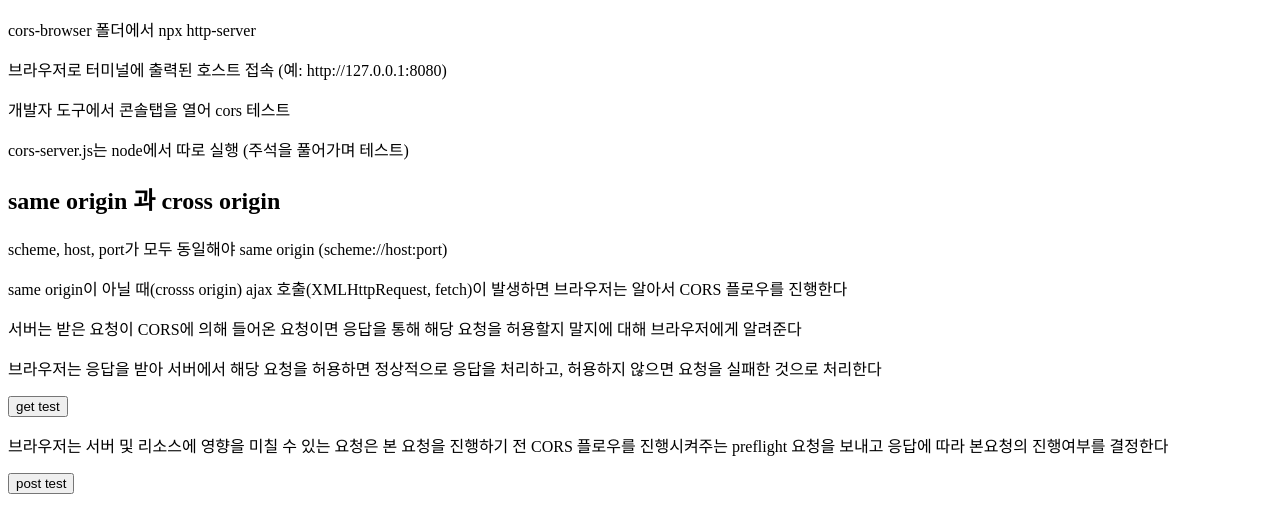
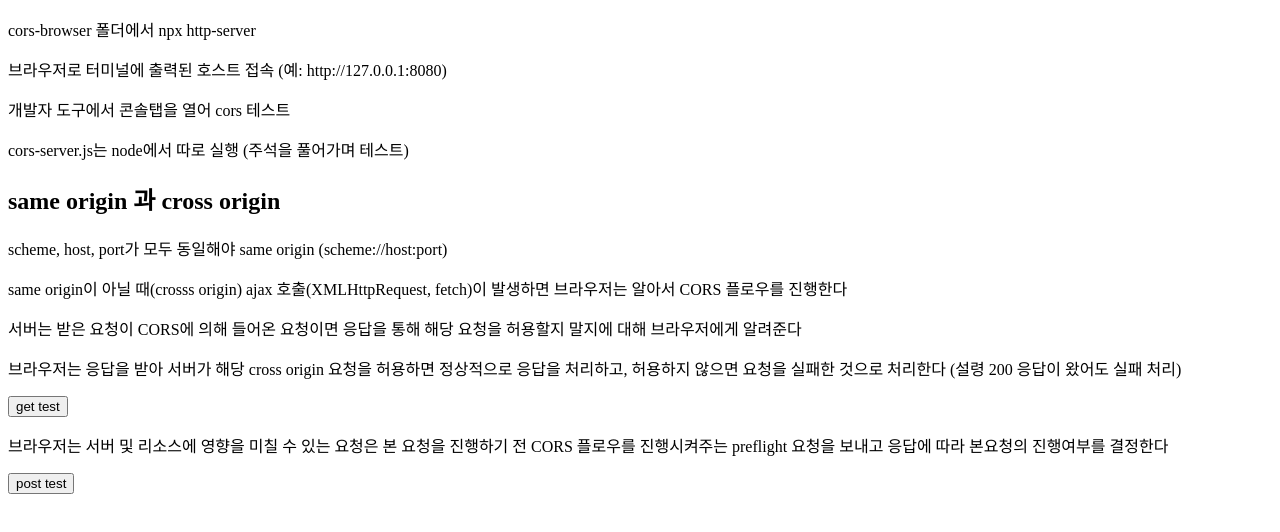
Before and after one commit to daily-workshop/satdevtalk, a website: page js-source/cors-browser/index.html in a window 1280 px wide. Shown: the part 118-650 px from the top of the page. Drawn offline with nearby package versions, Linux system fonts and the light colour scheme.

Commit message:
cors-browser 설명 수정

```diff
--- a/js-source/cors-browser/index.html
+++ b/js-source/cors-browser/index.html
@@ -27,8 +27,8 @@
       허용할지 말지에 대해 브라우저에게 알려준다
     </p>
     <p>
-      브라우저는 응답을 받아 서버에서 해당 요청을 허용하면 정상적으로 응답을
-      처리하고, 허용하지 않으면 요청을 실패한 것으로 처리한다
+      브라우저는 응답을 받아 서버가 해당 cross origin 요청을 허용하면 정상적으로 응답을
+      처리하고, 허용하지 않으면 요청을 실패한 것으로 처리한다 (설령 200 응답이 왔어도 실패 처리)
     </p>
     <button id="get-test">get test</button>
     <p>
```
